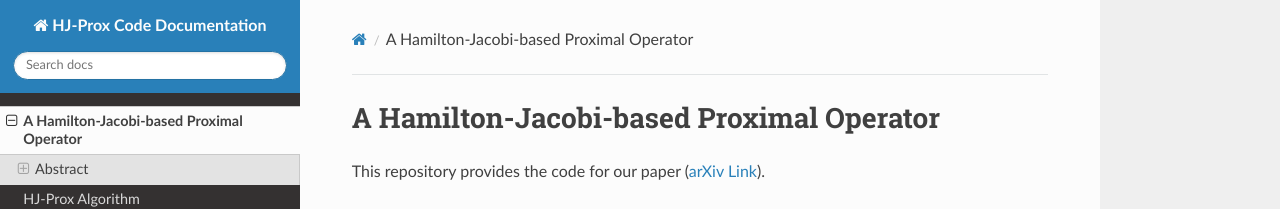
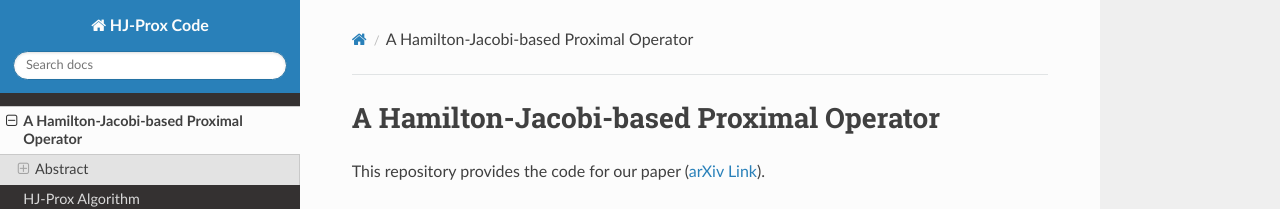
Before and after one commit to mines-opt-ml/hj-prox, an MkDocs documentation site: the page built from docs/index.md, in a window 1280 px wide. Shown: the top 209 px of the page. Built offline with MkDocs 1.6.1, drawn with Linux system fonts in a browser that asks for light colours; nearby versions of some CDN libraries.

Commit message:
Update mkdocs.yml

```diff
--- a/mkdocs.yml
+++ b/mkdocs.yml
@@ -1,4 +1,4 @@
-site_name: HJ-Prox Code Documentation
+site_name: HJ-Prox Code
 theme:
   name: readthedocs
   highlightjs: true
```
